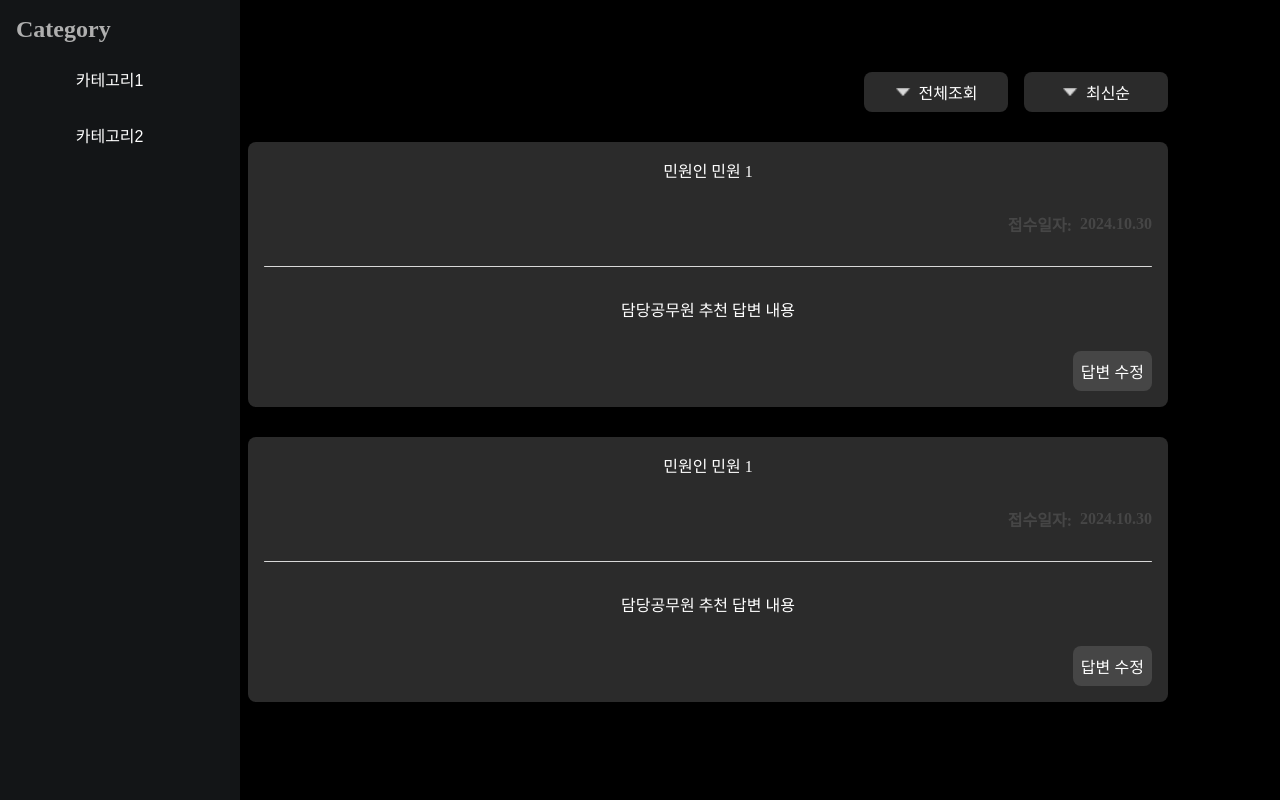
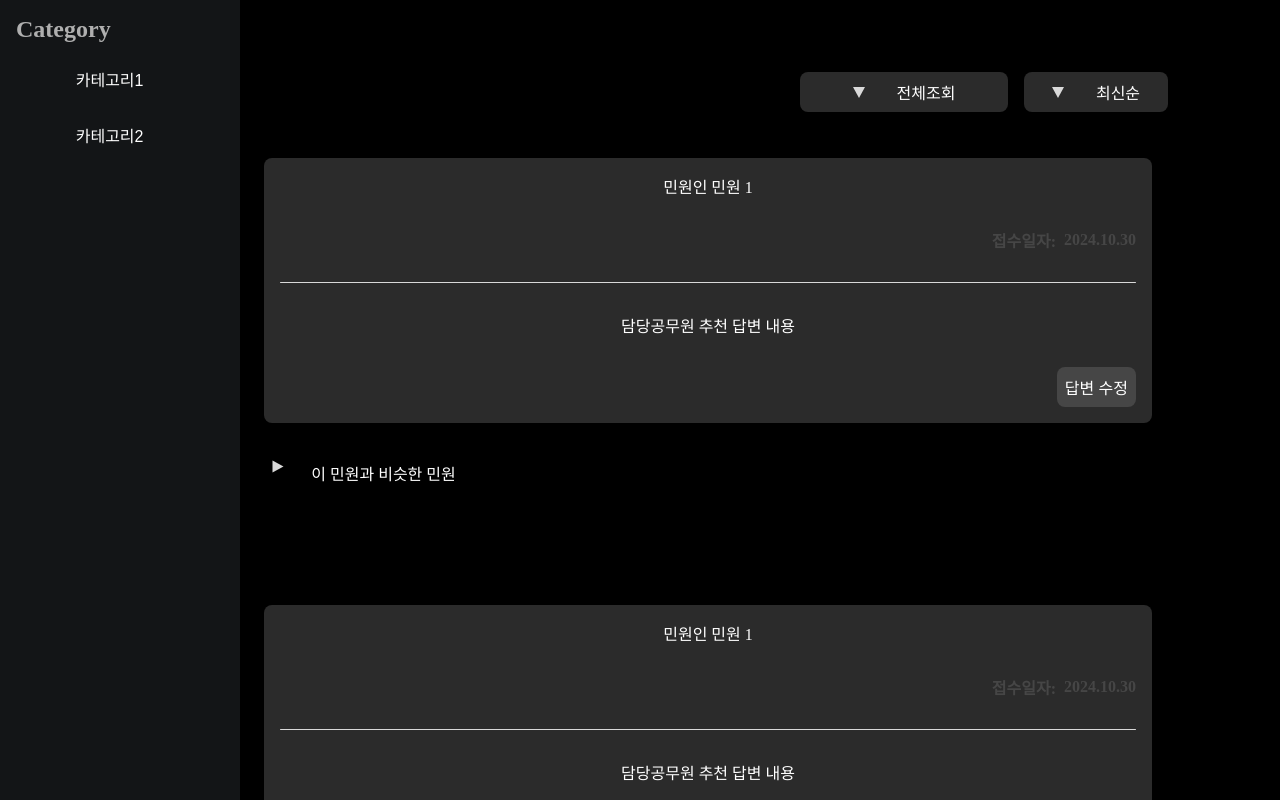
Before and after one commit to Bewheneverwhatiwant/GBT_AI_HUFS_Hackathon, a React (Vite) app: page / in a window 1280 px wide. Both pictures are taken after a click on the button "시연시작". Shown: the top 800 px of the page. Built offline with nearby package versions, Linux system fonts and the light colour scheme.

Commit message:
feat: 토글 기능 추가, 필터 기능 추가, 답변 수정/등록 기능 추가

```diff
--- a/src/MainComponents/ServiceFlow/B_ComplainListComponent.jsx
+++ b/src/MainComponents/ServiceFlow/B_ComplainListComponent.jsx
@@ -1,34 +1,127 @@
-import React from 'react';
+import React, { useState } from 'react';
 import styled from 'styled-components';
 
 import CustomColumn from '../../components/CommonComponents/CustomColumn';
 import CustomButton from '../../components/CommonComponents/CustomButton';
 import CustomFont from '../../components/CommonComponents/CustomFont';
 import CustomRow from '../../components/CommonComponents/CustomRow';
-import StyledImg from '../../components/CommonComponents/StyledImg';
 import ComplainBox from '../../components/ComplainBox';
 
+const Triangle = styled.div`
+  width: 0;
+  height: 0;
+  border-left: 0.4rem solid transparent;
+  border-right: 0.4rem solid transparent;
+  border-bottom: 0.7rem solid #D9D9D9;
+  transform: ${({ isOpen }) => (isOpen ? 'rotate(0deg)' : 'rotate(180deg)')};
+  transition: transform 0.3s ease-in-out;
+  cursor: pointer;
+`;
+
+const DropdownWrapper = styled.div`
+  position: relative;
+`;
+
+const Dropdown = styled.div`
+  position: absolute;
+  top: 100%;
+  left: 0;
+  background-color: white;
+  box-shadow: 0 2px 8px rgba(0, 0, 0, 0.1);
+  padding: 0.5rem;
+  border-radius: 0.5rem;
+  z-index: 10;
+`;
+
+const DropdownItem = styled.div`
+  display: flex;
+  align-items: center;
+  padding: 0.5rem;
+  cursor: pointer;
+
+  &:hover {
+    background-color: #f0f0f0;
+  }
+`;
 
 const B_ComplainListComponent = () => {
+	const [isDropdownOpen, setIsDropdownOpen] = useState({ all: false, order: false });
+	const [allFilter, setAllFilter] = useState('전체조회');
+	const [orderFilter, setOrderFilter] = useState('최신순');
+
+	const toggleDropdown = (type) => {
+		setIsDropdownOpen((prev) => ({
+			...prev,
+			[type]: !prev[type],
+		}));
+	};
+
+	const handleSelect = (type, value) => {
+		if (type === 'all') setAllFilter(value);
+		if (type === 'order') setOrderFilter(value);
+
+		setIsDropdownOpen({ all: false, order: false });
+	};
 
 	return (
+		<CustomColumn $width="90%" $alignItems="center" $justifyContent="flex-start">
+			<CustomRow $width="100%" $alignItems="center" $justifyContent="flex-end" $gap="1rem">
+				<DropdownWrapper>
+					<CustomButton
+						$flexdirection="row"
+						$justifyContent='center'
+						$width="13rem"
+						$backgroundColor="#2B2B2B"
+						$gap="2rem"
+						onClick={() => toggleDropdown('all')}
+					>
+						<Triangle isOpen={isDropdownOpen.all} />
+						<CustomFont $color="white" $font="1rem">{allFilter}</CustomFont>
+					</CustomButton>
 
-		<CustomColumn $width='90%' $alignItems='center' $justifyContent='flex-start'>
-			<CustomRow $width='100%' $alignItems='center' $justifyContent='flex-end' $gap='1rem'>
-				<CustomButton $flexdirection='row' $width='9rem' $backgroundColor='#2B2B2B' $gap='0.5rem'>
-					<StyledImg src={'icon_toggle.png'} $width='1rem' $height='0.5rem' />
-					<CustomFont $color='white' $font='1rem'>전체조회</CustomFont>
-				</CustomButton>
-				<CustomButton $flexdirection='row' $width='9rem' $backgroundColor='#2B2B2B' $gap='0.5rem'>
-					<StyledImg src={'icon_toggle.png'} $width='1rem' $height='0.5rem' />
-					<CustomFont $color='white' $font='1rem'>최신순</CustomFont>
-				</CustomButton>
+					{isDropdownOpen.all && (
+						<Dropdown>
+							{['전체조회', '답변 완료만 조회', '답변 미완료만 조회'].map((item) => (
+								<DropdownItem key={item} onClick={() => handleSelect('all', item)}>
+									<input type="radio" name="allFilter" checked={allFilter === item} readOnly />
+									<CustomFont $color="black" $font="1rem">{item}</CustomFont>
+								</DropdownItem>
+							))}
+						</Dropdown>
+					)}
+				</DropdownWrapper>
+
+				<DropdownWrapper>
+					<CustomButton
+						$flexdirection="row"
+						$justifyContent='center'
+						$width="9rem"
+						$backgroundColor="#2B2B2B"
+						$gap="2rem"
+						onClick={() => toggleDropdown('order')}
+					>
+						<Triangle isOpen={isDropdownOpen.order} />
+						<CustomFont $color="white" $font="1rem">{orderFilter}</CustomFont>
+					</CustomButton>
+
+					{isDropdownOpen.order && (
+						<Dropdown>
+							{['최신순', '오래된 순'].map((item) => (
+								<DropdownItem key={item} onClick={() => handleSelect('order', item)}>
+									<input type="radio" name="orderFilter" checked={orderFilter === item} readOnly />
+									<CustomFont $color="black" $font="1rem">{item}</CustomFont>
+								</DropdownItem>
+							))}
+						</Dropdown>
+					)}
+				</DropdownWrapper>
 			</CustomRow>
 
-			<ComplainBox />
-			<ComplainBox />
+			<CustomColumn $width="100%" $alignItems="center" $justifyContent="center" $gap="6rem">
+				<ComplainBox />
+				<ComplainBox />
+			</CustomColumn>
 		</CustomColumn>
-
 	);
 };
 
--- a/src/components/ComplainBox.jsx
+++ b/src/components/ComplainBox.jsx
@@ -1,4 +1,5 @@
 import React, { useState } from 'react';
+import styled from 'styled-components';
 
 import CustomColumn from './CommonComponents/CustomColumn';
 import CustomBox from './CommonComponents/CustomBox';
@@ -7,91 +8,120 @@ import CustomDivider from './CommonComponents/CustomDivider';
 import CustomButton from './CommonComponents/CustomButton';
 import CustomRow from './CommonComponents/CustomRow';
 
-import styled from 'styled-components';
+import WholeToggleButton from './Toggle/WholeToggleButton';
 
 const CustomInput = styled.input`
+	width: 100%;
     background-color: transparent;
     border: 1px solid #464646;
     border-radius: 0.5rem;
     padding: 0.5rem;
     font-size: 1rem;
     color: white;
-    outline: none; /* 포커스 시 기본 outline 제거 */
+    outline: none;
 
     &:focus {
-        border-color: #537042; /* 포커스 시 테두리 색상 변경 */
+        border-color: #537042;
     }
 `;
 
 const ComplainBox = () => {
+	const [isEditing, setIsEditing] = useState(false);
+	const [answer, setAnswer] = useState('담당공무원 추천 답변 내용');
+	const [inputValue, setInputValue] = useState(answer);
 
-	const [isEditing, setIsEditing] = useState(false); // 수정 모드 여부
-	const [answer, setAnswer] = useState('담당공무원 추천 답변 내용'); // 답변 내용 상태
-	const [inputValue, setInputValue] = useState(answer); // input 필드의 값
-
-	const [borderColor, setBorderColor] = useState('#2B2B2B'); // 기본 border 색상
+	const [isCompleted, setIsCompleted] = useState(false);
+	const [completedTime, setCompletedTime] = useState('');
 
 	const handleEditToggle = () => {
-		setIsEditing(!isEditing); // 수정 모드 토글
-		setInputValue(answer); // input 초기화
+		setIsEditing(!isEditing);
+		setInputValue(answer);
+		if (isCompleted) {
+			setIsCompleted(false);
+		}
 	};
 
 	const handleRegister = () => {
-		setAnswer(inputValue); // input의 값을 텍스트로 저장
-		setIsEditing(false); // 수정 모드 종료
-		setBorderColor('#537042'); // border 색 변경
-		alert('답변이 등록되었습니다!'); // 알림 표시
+		setAnswer(inputValue);
+		setIsEditing(false);
+		setIsCompleted(true);
+		setCompletedTime(new Date().toLocaleString()); // 답변 완료 시간 저장
+		alert('답변이 등록되었습니다!');
 	};
 
 	return (
-		<CustomBox $backgroundColor='#2B2B2B' $width='100%' border={borderColor}>
-			<CustomColumn $width='100%' $alignItems='center' $justifyContent='center'>
-				<CustomFont $color='white' $font='1rem'>
+		<CustomColumn $width="100%" $alignItems="center" $justifyContent="center">
+			<CustomBox $backgroundColor="#2B2B2B" $width="100%">
+				<CustomColumn $width="100%" $alignItems="center" $justifyContent="center">
+
+					{isCompleted && (
+						<CustomRow $width="100%" $alignItems="center" $justifyContent="space-between" $gap="0.5rem">
+							<CustomFont $color="#91D567" $font="1rem" $fontWeight="bold">
+								답변 완료
+							</CustomFont>
+							<CustomFont $color="#537042" $font="0.8rem">
+								완료 시각: {completedTime}
+							</CustomFont>
+						</CustomRow>
+					)}
+
+					<CustomFont $color="white" $font="1rem">
 						민원인 민원 1
 					</CustomFont>
 
-				<CustomRow $width='100%' $alignItems='center' $justifyContent='flex-end' $gap='0.5rem'>
-					<CustomFont $color='#464646' $font='1rem' $fontWeight='bold'>
+					<CustomRow $width="100%" $alignItems="center" $justifyContent="flex-end" $gap="0.5rem">
+						<CustomFont $color="#464646" $font="1rem" $fontWeight="bold">
 							접수일자:
 						</CustomFont>
-					<CustomFont $color='#464646' $font='1rem' $fontWeight='bold'>
+						<CustomFont $color="#464646" $font="1rem" $fontWeight="bold">
 							2024.10.30
 						</CustomFont>
 					</CustomRow>
 
-				<CustomDivider $backgroundColor='#D9D9D9' />
+					<CustomDivider $backgroundColor="#D9D9D9" />
 
 					{isEditing ? (
 						<CustomInput
-						type='text'
+							type="text"
 							value={inputValue}
 							onChange={(e) => setInputValue(e.target.value)}
-						style={{ width: '100%', padding: '0.5rem', fontSize: '1rem' }}
 						/>
 					) : (
-					<CustomFont $color='white' $font='1rem'>
+						<CustomFont $color="white" $font="1rem">
 							{answer}
 						</CustomFont>
 					)}
 
-				<CustomRow $width='100%' $alignItems='center' $justifyContent='flex-end' $gap='1rem'>
+					<CustomRow $width="100%" $alignItems="center" $justifyContent="flex-end" $gap="1rem">
 						{isEditing ? (
 							<>
-							<CustomButton $backgroundColor='#464646' onClick={() => setInputValue('담당공무원 추천 답변 내용')}>
-								<CustomFont $color='white' $font='1rem'>추천 답변으로 초기화</CustomFont>
+								<CustomButton
+									$backgroundColor="#464646"
+									onClick={() => setInputValue('담당공무원 추천 답변 내용')}
+								>
+									<CustomFont $color="white" $font="1rem">
+										추천 답변으로 초기화
+									</CustomFont>
 								</CustomButton>
-							<CustomButton $backgroundColor='#464646' onClick={handleRegister}>
-								<CustomFont $color='white' $font='1rem'>답변 등록</CustomFont>
+								<CustomButton $backgroundColor="#464646" onClick={handleRegister}>
+									<CustomFont $color="white" $font="1rem">
+										답변 등록
+									</CustomFont>
 								</CustomButton>
 							</>
 						) : (
-						<CustomButton $backgroundColor='#464646' onClick={handleEditToggle}>
-							<CustomFont $color='white' $font='1rem'>답변 수정</CustomFont>
+							<CustomButton $backgroundColor="#464646" onClick={handleEditToggle}>
+								<CustomFont $color="white" $font="1rem">
+									답변 수정
+								</CustomFont>
 							</CustomButton>
 						)}
 					</CustomRow>
 				</CustomColumn>
 			</CustomBox>
+
+			<WholeToggleButton />
+		</CustomColumn>
 	);
 };
 
--- /dev/null
+++ b/src/components/Toggle/ToggleButton.jsx
@@ -0,0 +1,24 @@
+import React, { useState } from 'react';
+import styled from 'styled-components';
+import CustomColumn from '../CommonComponents/CustomColumn';
+
+const Triangle = styled.div`
+  width: 0;
+  height: 0;
+  border-left: 0.4rem solid transparent;
+  border-right: 0.4rem solid transparent;
+  border-bottom: 0.7rem solid #D9D9D9;
+  transform: ${({ isOpen }) => (isOpen ? 'rotate(180deg)' : 'rotate(90deg)')};
+  transition: transform 0.3s ease-in-out;
+  cursor: pointer;
+`;
+
+const ToggleButton = ({ onClick, isOpen }) => {
+  return (
+    <CustomColumn $width='2rem' $height='1rem'>
+      <Triangle onClick={onClick} isOpen={isOpen} />
+    </CustomColumn>
+  );
+};
+
+export default ToggleButton;
--- /dev/null
+++ b/src/components/Toggle/WholeToggleButton.jsx
@@ -0,0 +1,28 @@
+import React, { useState } from 'react';
+import styled from 'styled-components';
+import ToggleButton from './ToggleButton';
+import ToggleComplainBoxList from './ToggleComplainBoxList';
+
+import CustomColumn from '../CommonComponents/CustomColumn';
+import CustomRow from '../CommonComponents/CustomRow';
+import CustomFont from '../CommonComponents/CustomFont';
+
+const WholeToggleButton = () => {
+	const [isOpen, setIsOpen] = useState(false);
+
+	const handleToggle = () => {
+		setIsOpen(!isOpen);
+	};
+
+	return (
+		<CustomRow $width='100%' $alignItems='flex-start' $justifyContent='flex-start' $gap='0.5rem'>
+			<ToggleButton onClick={handleToggle} isOpen={isOpen} />
+			<CustomColumn $width='100%' $alignItems='flex-start' $justifyContent='center'>
+				<CustomFont $color='white' $font='1rem'>이 민원과 비슷한 민원</CustomFont>
+				{isOpen && <ToggleComplainBoxList />}
+			</CustomColumn>
+		</CustomRow>
+	);
+};
+
+export default WholeToggleButton;
```
Also changed, not shown: src/components/Toggle/ToggleComplainBoxList.jsx (renamed from src/components/ToggleComplainBoxList.jsx, +7 -8 lines), src/components/ToggleButton.jsx (deleted). Lines whose indentation alone changed are shown as unchanged.
